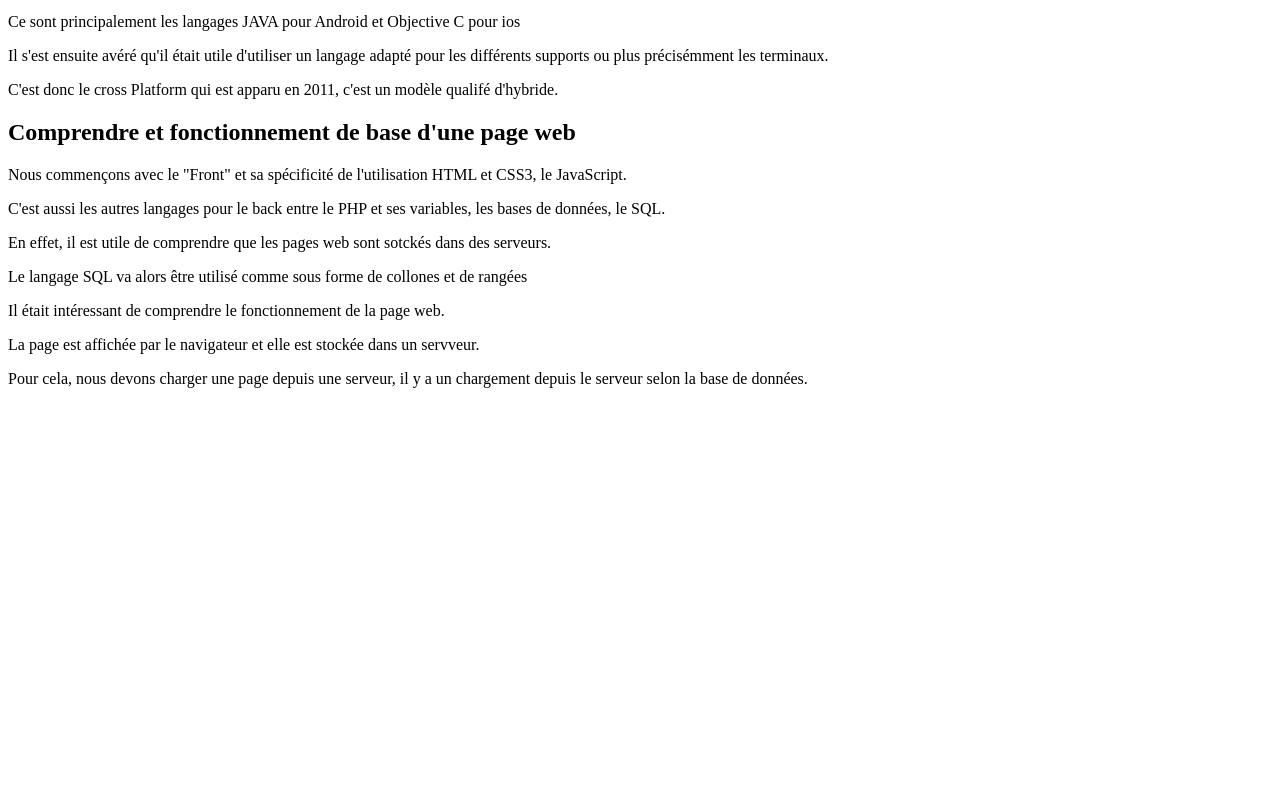
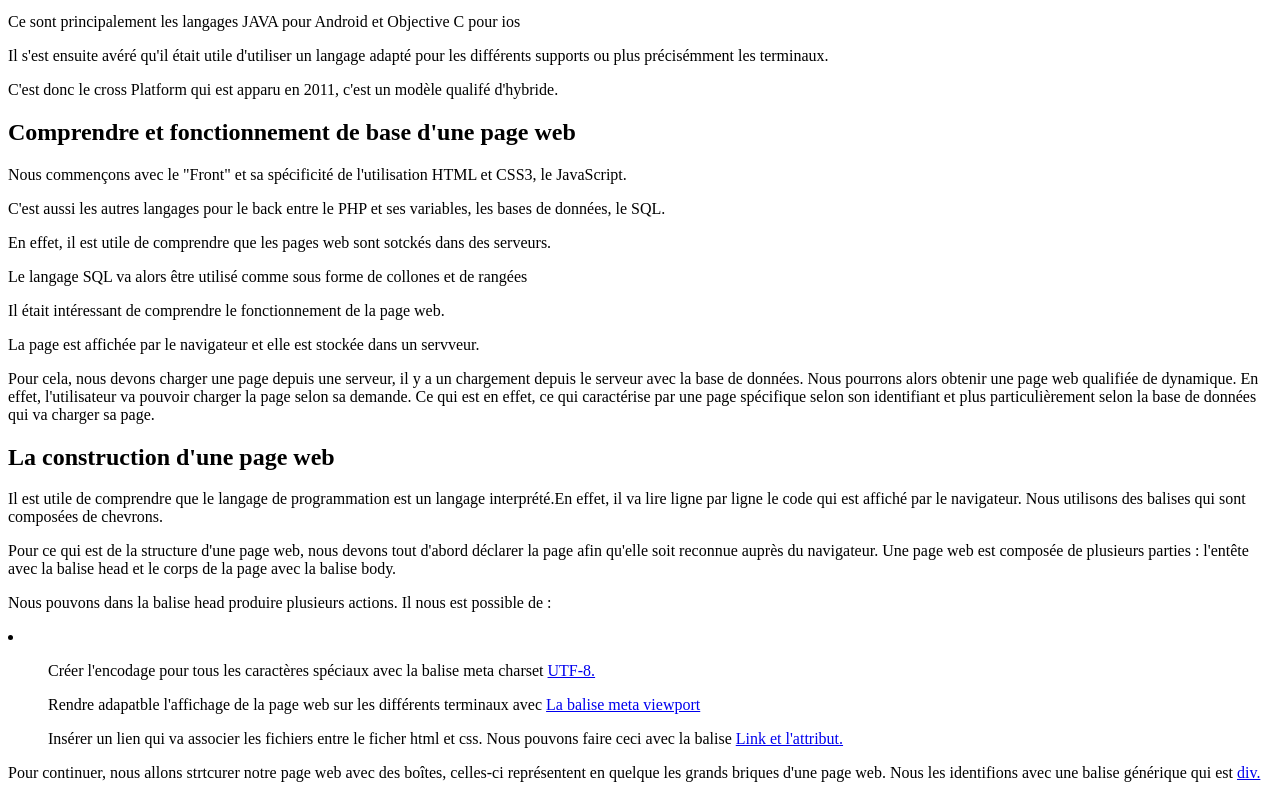
Before and after one commit to Georges-webmaster/formation-apprendre, a plain HTML site: page acceuil.html in a window 1280 px wide. Shown: the part 318-1116 px from the top of the page. Before the commit the page ends 800 px from the top, so only its background shows below. Drawn offline with Linux system fonts and the light colour scheme.

Commit message:
nouvelle sauvegarde

```diff
--- a/acceuil.html
+++ b/acceuil.html
@@ -8,7 +8,7 @@
     <meta />
   </head>
   <body>
-    <h1>Formation</h1>
+    <h1>Formation avancée avec HTML & CSS</h1>
     <h2>L'histoire des langages</h2>
 
     <p>
@@ -52,6 +52,46 @@
     <p>Le langage SQL va alors être utilisé comme sous forme de collones et de rangées</p>
     <p>Il était intéressant de comprendre le fonctionnement de la page web.</p>
     <p>La page est affichée par le navigateur et elle est stockée dans un servveur.</p>
-    <p>Pour cela, nous devons charger une page depuis une serveur, il y a un chargement depuis le serveur selon la base de données.</p>
+    <p>Pour cela, nous devons charger une page depuis une serveur, il y a un chargement depuis le serveur avec la base de données.
+      Nous pourrons alors obtenir une page web qualifiée de dynamique. En effet, l'utilisateur va pouvoir charger la page selon sa demande.
+      Ce qui est en effet, ce qui caractérise par une page spécifique selon son identifiant et plus particulièrement selon la base de données qui va charger sa page.
+    </p>
+
+    <h2>La construction d'une page web</h2>
+
+    <p>Il est utile de comprendre que le langage de programmation est un langage interprété.En effet, il va lire ligne par ligne le code qui est affiché par le navigateur.
+      Nous utilisons des balises qui sont composées de chevrons.
+    </p>
+    <p>Pour ce qui est de la structure d'une page web, nous devons tout d'abord déclarer la page afin qu'elle soit reconnue auprès du navigateur.
+    Une page web est composée de plusieurs parties : l'entête avec la balise head et le corps de la page avec la balise body.
+      </p>
+      <p>
+        Nous pouvons dans la balise head produire plusieurs actions.
+        Il nous est possible de :
+        <li>
+          <ul>Créer l'encodage pour tous les caractères spéciaux avec  la balise meta charset
+             <a href="https://www.iana.org/assignments/character-sets/character-sets.xhtml" title="Encodage" target="_blank">UTF-8.</a>
+            </ul>
+          <ul> Rendre adapatble l'affichage de la page web sur les différents terminaux avec
+          <a href="https://developer.mozilla.org/fr/docs/Web/HTML/Viewport_meta_tag" target="_blank">La balise meta viewport</a>
+          </ul>
+          <ul>
+            Insérer un lien qui va associer les fichiers entre le ficher html et css. Nous pouvons faire ceci avec la balise
+            <a href="https://developer.mozilla.org/fr/docs/Web/HTML/Element/link" target="_blank">Link et l'attribut.</a>
+          </ul>
+        </li>
+      </p>
+
+      <p>Pour continuer, nous allons strtcurer notre page web avec des boîtes, celles-ci représentent en quelque
+        les grands briques d'une page web. Nous les identifions avec une balise générique qui est
+        <a href="https://developer.mozilla.org/fr/docs/Web/HTML/Element/div" target="_blank">div.</a>
+
+      </p>
+
+
+    </body>
+
+
+
   </body>
 </html>
```
